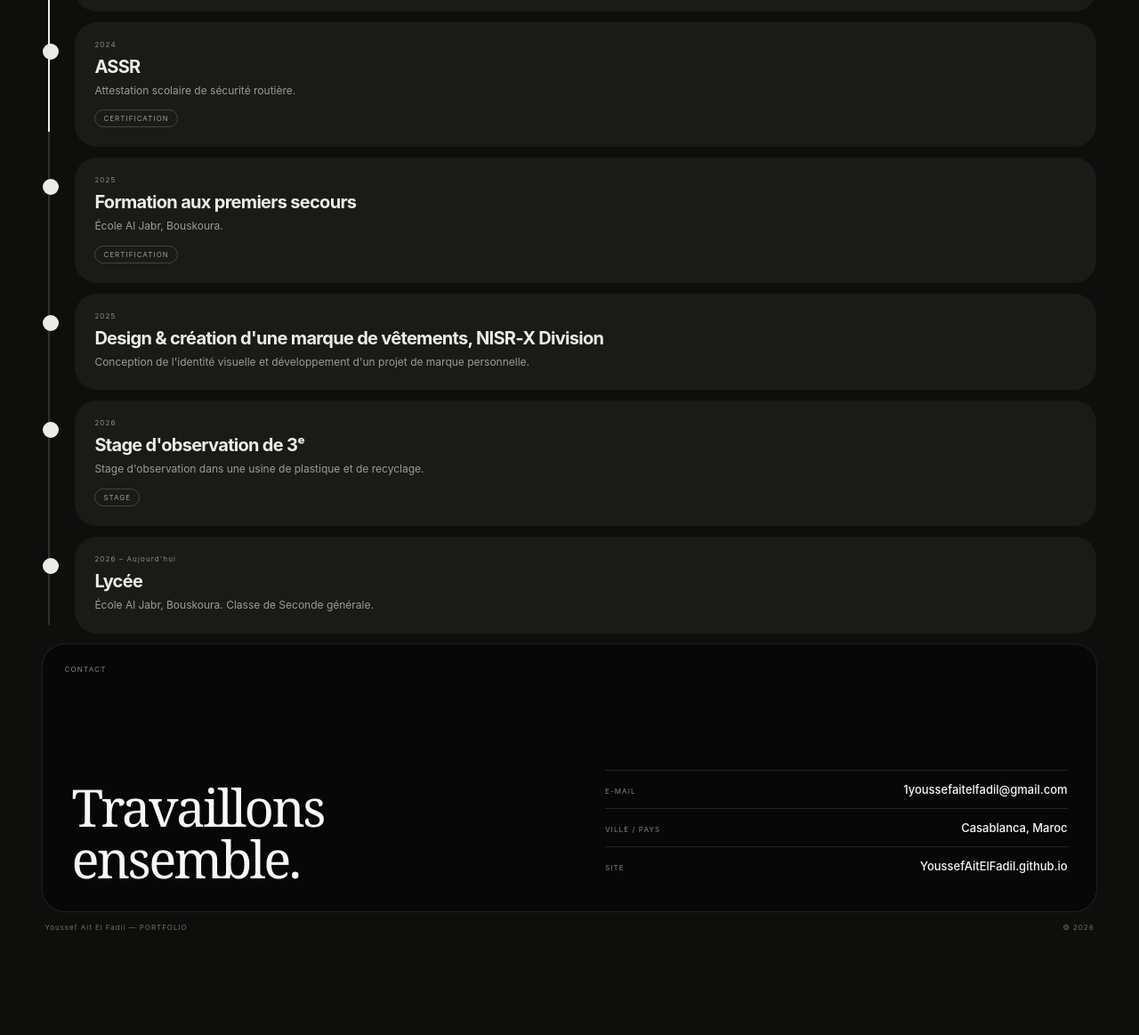
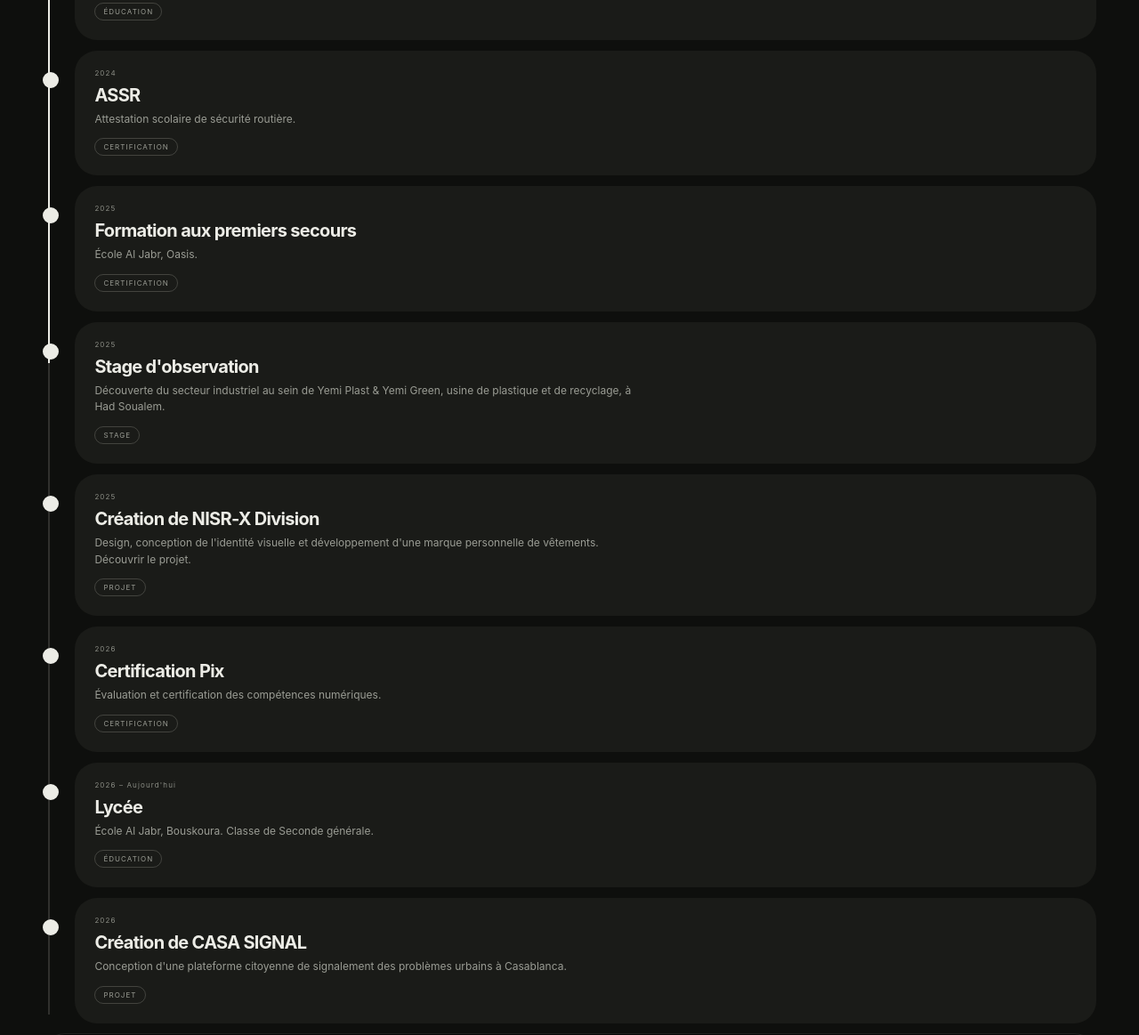
Before and after one commit to youssefaitelfadil/portfolio, a plain HTML site: page index.html in a window 1280 px wide. Shown: the part 1250-2413 px from the top of the page at 89% size. Before the commit the page ends 2323 px from the top, so only its background shows below. Drawn offline with Linux system fonts and the light colour scheme.

Commit message:
Add files via upload

```diff
--- a/index.html
+++ b/index.html
@@ -139,13 +139,14 @@
         <span>PARCOURS</span>
       </div>
 
+
 <ol class="timeline">
-
   <li class="tl-item">
     <div class="tl-card">
-      <span class="tl-date">2022 – 2026</span>
+      <span class="tl-date">2020 – 2026</span>
       <h3>Collège</h3>
       <p>École Al Jabr, Bouskoura. Parcours dans le système éducatif français et obtention du brevet.</p>
+            <span class="tl-tag">&Eacute;DUCATION</span>
     </div>
   </li>
 
@@ -162,7 +163,7 @@
     <div class="tl-card">
       <span class="tl-date">2025</span>
       <h3>Formation aux premiers secours</h3>
-      <p>École Al Jabr, Bouskoura.</p>
+      <p>École Al Jabr, Oasis.</p>
       <span class="tl-tag">CERTIFICATION</span>
     </div>
   </li>
@@ -170,18 +171,27 @@
   <li class="tl-item">
     <div class="tl-card">
       <span class="tl-date">2025</span>
-      <h3>Design & création d'une marque de vêtements, <a href="https://nisr-xdivision.github.io/NISR-X-Division/index.html">NISR-X Division</a>
-</h3>
-      <p>Conception de l'identité visuelle et développement d'un projet de marque personnelle.</p>
+      <h3>Stage d'observation</h3>
+      <p>Découverte du secteur industriel au sein de Yemi Plast & Yemi Green, usine de plastique et de recyclage, à Had Soualem.</p>
+      <span class="tl-tag">STAGE</span>
+    </div>
+  </li>
+
+  <li class="tl-item">
+    <div class="tl-card">
+      <span class="tl-date">2025</span>
+      <h3>Création de NISR-X Division</h3>
+      <p>Design, conception de l'identité visuelle et développement d'une marque personnelle de vêtements. <a href="https://nisr-xdivision.github.io/NISR-X-Division/index.html">Découvrir le projet</a>.</p>
+            <span class="tl-tag">PROJET</span>
     </div>
   </li>
 
   <li class="tl-item">
     <div class="tl-card">
       <span class="tl-date">2026</span>
-      <h3>Stage d'observation de 3ᵉ</h3>
-      <p>Stage d'observation dans une usine de plastique et de recyclage.</p>
-      <span class="tl-tag">STAGE</span>
+      <h3>Certification Pix</h3>
+      <p>Évaluation et certification des compétences numériques.</p>
+      <span class="tl-tag">CERTIFICATION</span>
     </div>
   </li>
 
@@ -190,8 +200,20 @@
       <span class="tl-date">2026 – Aujourd'hui</span>
       <h3>Lycée</h3>
       <p>École Al Jabr, Bouskoura. Classe de Seconde générale.</p>
+            <span class="tl-tag">&Eacute;DUCATION</span>
     </div>
   </li>
+
+  <li class="tl-item">
+    <div class="tl-card">
+      <span class="tl-date">2026</span>
+      <h3>Création de CASA SIGNAL</h3>
+      <p>Conception d'une plateforme citoyenne de signalement des problèmes urbains à Casablanca.</p>
+            <span class="tl-tag">PROJET</span>
+    </div>
+  </li>
+
+
 </ol>
 
       <section class="contact-panel" id="contact" aria-label="Contact">
```
